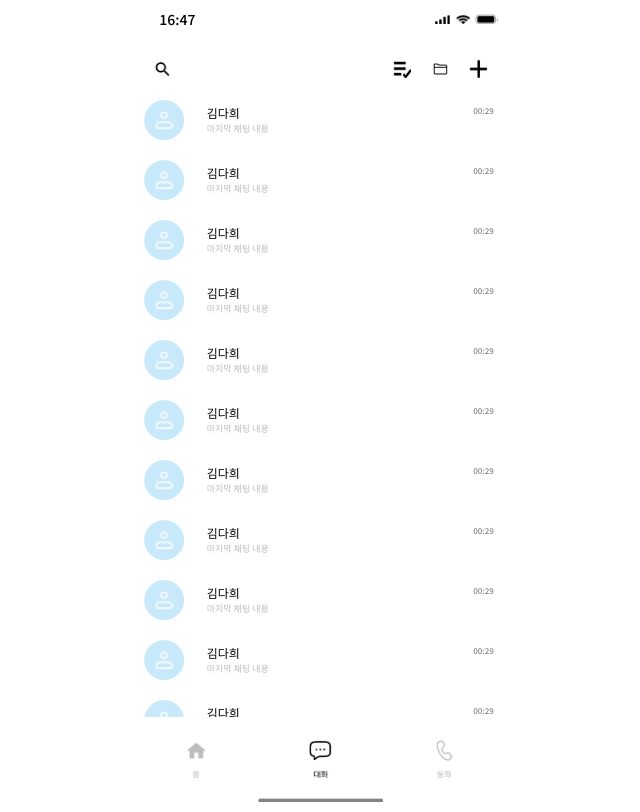
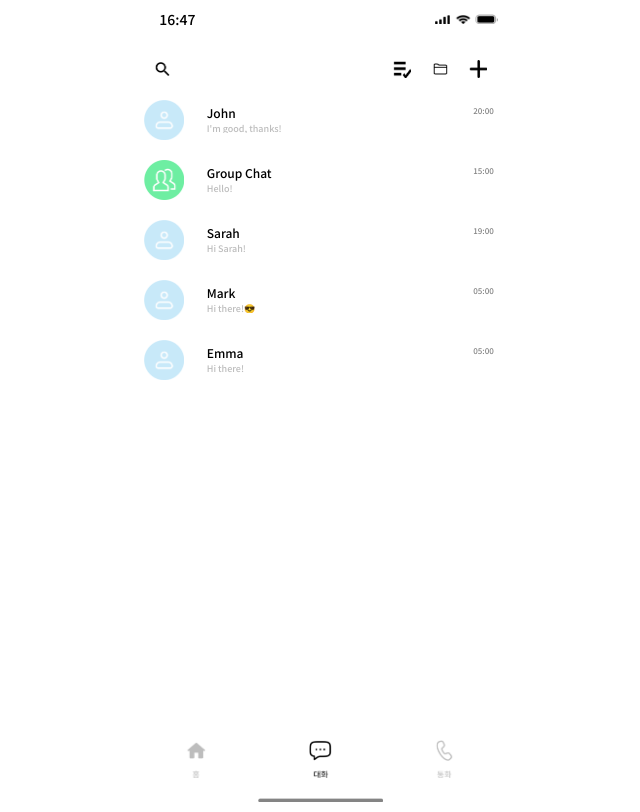
Before and after one commit to CEOS-Developers/react-messenger-19th, a React (Create React App) app: page /chatting-list-page in a window 1280 px wide. Shown: the whole page, without its empty margins (320-960 px from the left). Built offline with nearby package versions, Linux system fonts and the light colour scheme.

Commit message:
feat: chattingList json 데이터 연결하기

```diff
--- a/src/data/dummyData.json
+++ b/src/data/dummyData.json
@@ -3,21 +3,19 @@
       "r_id": 1,
       "isGroup": false,
       "r_name": "John",
-      "r_profile": "https://example.com/profiles/john.jpg",
+      "r_profile": "",
       "chat": [
         {
           "c_id": 1711688718759,
           "sender": "John",
-          "receiver": "me",
-          "r_img": "https://example.com/profiles/you.jpg",
+          "receiver": "user",
           "value": "Hello, how are you?",
           "time": "15:00"
         },
         {
           "c_id": 2,
-          "sender": "You",
-          "receiver": "me",
-          "r_img": "https://example.com/profiles/john.jpg",
+          "sender": "user",
+          "receiver": "John",
           "value": "I'm good, thanks!",
           "time": "20:00"
         }
@@ -27,21 +25,19 @@
       "r_id": 2,
       "isGroup": true,
       "r_name": "Group Chat",
-      "r_profile": "https://example.com/profiles/group.jpg",
+      "r_profile": "",
       "chat": [
         {
           "c_id": 1711688718760,
           "sender": "Alice",
-          "receiver": "me",
-          "r_img": "https://example.com/profiles/group.jpg",
+          "receiver": "user",
           "value": "Hey everyone!",
           "time": "13:00"
         },
         {
           "c_id": 1711688718761,
           "sender": "Bob",
-          "receiver": "me",
-          "r_img": "https://example.com/profiles/group.jpg",
+          "receiver": "user",
           "value": "Hello!",
           "time": "15:00"
         }
@@ -51,13 +47,12 @@
       "r_id": 3,
       "isGroup": false,
       "r_name": "Sarah",
-      "r_profile": "https://example.com/profiles/sarah.jpg",
+      "r_profile": "",
       "chat": [
         {
           "c_id": 1711688718763,
-          "sender": "me",
+          "sender": "user",
           "receiver": "Sarah",
-          "r_img": "https://example.com/profiles/sarah.jpg",
           "value": "Hi Sarah!",
           "time": "19:00"
         }
@@ -67,28 +62,40 @@
       "r_id": 4,
       "isGroup": false,
       "r_name": "Mark",
-      "r_profile": "https://example.com/profiles/mark.jpg",
-      "chat": []
+      "chat": [
+        {
+          "c_id": 1711688718764,
+          "sender": "user",
+          "receiver": "Mark",
+          "value": "Hello Mark!",
+          "time": "02:00"
+        },
+        {
+          "c_id": 1711688718767,
+          "sender": "Mark",
+          "receiver": "user",
+          "value": "Hi there!😎",
+          "time": "05:00"
+        }
+      ]
     },
     {
       "r_id": 5,
       "isGroup": false,
-      "r_name": "Emma's Chat",
-      "r_profile": "https://example.com/profiles/emma.jpg",
+      "r_name": "Emma",
+      "r_profile": "",
       "chat": [
         {
           "c_id": 1711688718764,
-          "sender": "me",
+          "sender": "user",
           "receiver": "Emma",
-          "r_img": "https://example.com/profiles/emma.jpg",
           "value": "Hello Emma!",
           "time": "02:00"
         },
         {
           "c_id": 1711688718767,
           "sender": "Emma",
-          "receiver": "me",
-          "r_img": "https://example.com/profiles/you.jpg",
+          "receiver": "user",
           "value": "Hi there!",
           "time": "05:00"
         }
--- a/src/pages/ChattingList/ChatRoomLIst.tsx
+++ b/src/pages/ChattingList/ChatRoomLIst.tsx
@@ -1,16 +1,33 @@
 import styled from "styled-components"
+import groupImg from "../../assets/img/groupProfile.png"
 import friendImg from "../../assets/img/friendProfile.png"
 
-function ChatRoomLIst() {
+
+interface ChatListProps {
+    r_name : string
+    isGroup : Boolean
+    r_profile? : string
+    lastMessage? : string
+    lastTime ? : string
+}
+
+function ChatRoomLIst({r_name, isGroup, r_profile, lastMessage, lastTime}: ChatListProps) {
+
+
   return (
     <ChatRoomLIstContainer>
-        <FriendImg><img src={friendImg}/></FriendImg>
+        <FriendImg>
+        {isGroup ?
+        (<img src={groupImg}/>) :
+        (<img src={r_profile || friendImg}/>)
+        }
+        </FriendImg>
         <ChatRoomInfo>
             <Wrapper>
-                <ReceiverName>김다희</ReceiverName>
-                <CurrentChatTime>00:29</CurrentChatTime>
+                <ReceiverName>{r_name}</ReceiverName>
+                <CurrentChatTime>{lastTime}</CurrentChatTime>
             </Wrapper>
-            <LastChat>마지막 채팅 내용</LastChat>
+            <LastChat>{lastMessage}</LastChat>
         </ChatRoomInfo>
     </ChatRoomLIstContainer>
   )
--- a/src/pages/ChattingList/ChattingListPage.tsx
+++ b/src/pages/ChattingList/ChattingListPage.tsx
@@ -2,26 +2,32 @@ import styled from "styled-components"
 import TopBarIcons from "../../components/TopBarIcons"
 import BottomTab from "../../components/BottomTab"
 import ChatRoomLIst from "./ChatRoomLIst"
+import chatData from "../../data/dummyData.json"
+import { useEffect, useState } from 'react';
+
+interface ChatDataType {
+  r_id : number
+  r_name : string
+  isGroup : boolean
+  r_profile? : string
+  chat: { c_id: number; sender: string; receiver: string; value: string; time: string }[];
+}
 
 function ChattingListPage() {
+
   return (
     <ChattingListContainer>
        <TopBarIcons/>
        <ChattingListsWrapper>
-          <ChatRoomLIst/>
-          <ChatRoomLIst/>
-          <ChatRoomLIst/>
-          <ChatRoomLIst/>
-          <ChatRoomLIst/>
-          <ChatRoomLIst/>
-          <ChatRoomLIst/>
-          <ChatRoomLIst/>
-          <ChatRoomLIst/>
-          <ChatRoomLIst/>
-          <ChatRoomLIst/>
-          <ChatRoomLIst/>
-          <ChatRoomLIst/>
-          <ChatRoomLIst/>
+         {chatData.map((chatInfo : ChatDataType) =>(
+         <ChatRoomLIst
+            key={chatInfo.r_id}
+            r_name = {chatInfo.r_name}
+            isGroup={chatInfo.isGroup}
+            r_profile= {chatInfo.r_profile}
+            lastMessage={chatInfo.chat.length > 0 ? chatInfo.chat[chatInfo.chat.length - 1].value : ''}
+            lastTime = {chatInfo.chat.length > 0 ? chatInfo.chat[chatInfo.chat.length - 1].time : ''}
+         />))}
        </ChattingListsWrapper>
        <BottomTab/>
     </ChattingListContainer>
```
